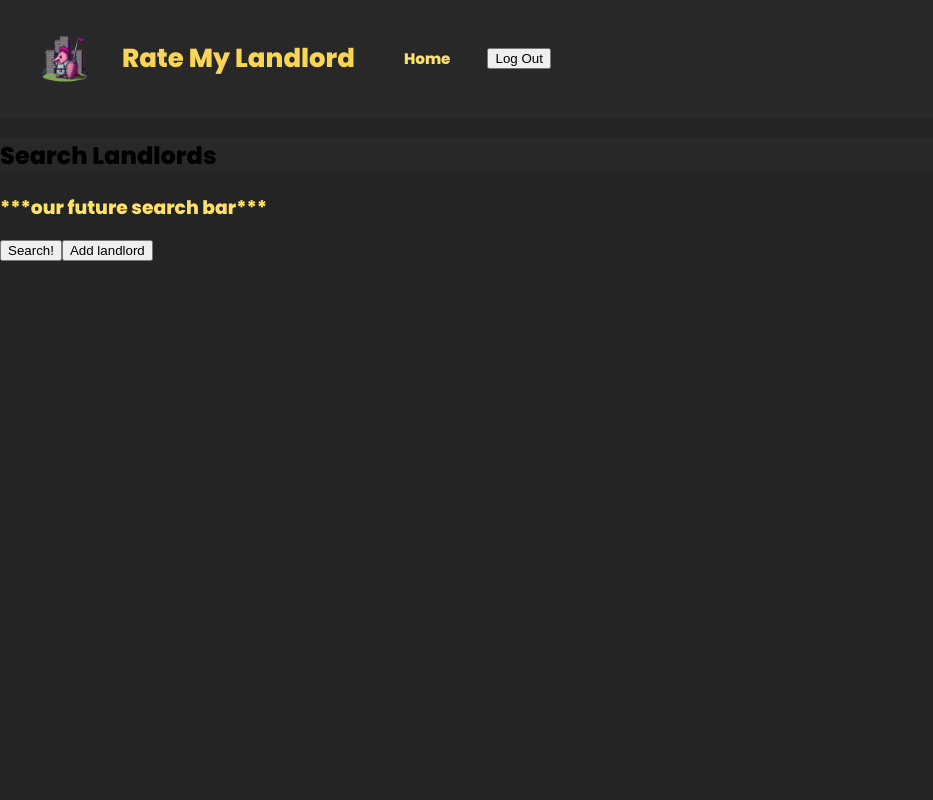
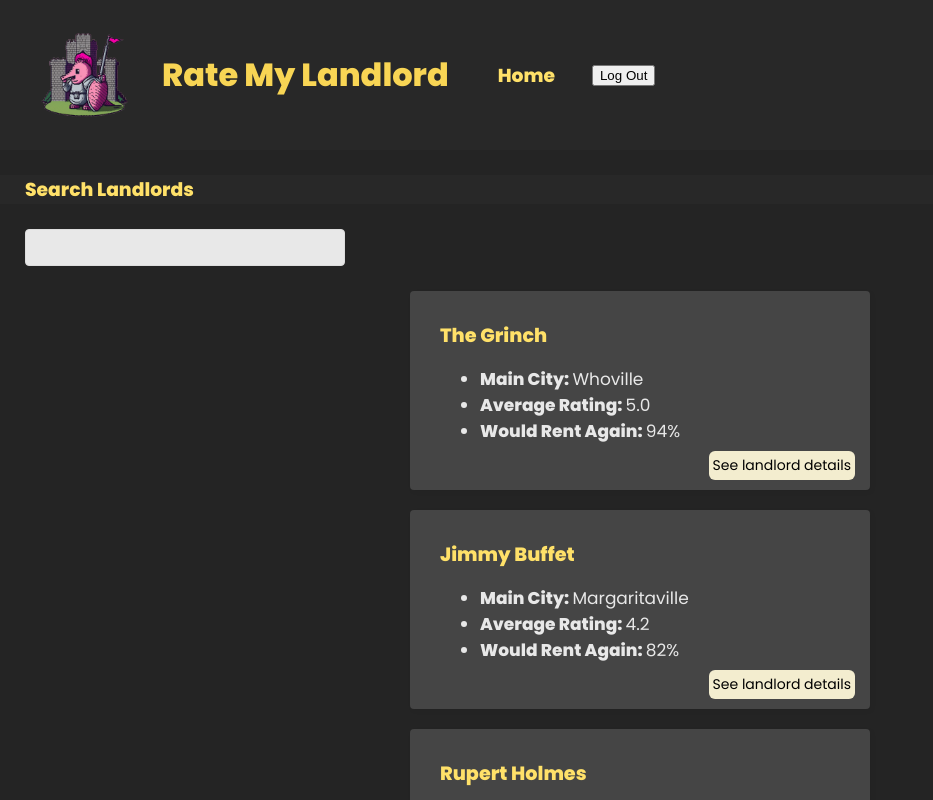
Before and after one commit to Pink-Fairy-Armadillo-PTRI-9/Scratch-Project, a React app: page / in a window 1280 px wide. Shown: the top 800 px of the page, without its empty margins (0-933 px from the left). Built offline with nearby package versions, Linux system fonts and the light colour scheme; no server answers.

Commit message:
jake before wednesday, search functionality, rendering fake landlord cards from a list in state

```diff
--- a/frontend/src/components/AddLandlord.jsx
+++ b/frontend/src/components/AddLandlord.jsx
@@ -1,14 +1,14 @@
 //at the bottom of search results, display a new landlord form
 
 import React, { useState } from "react";
-import { useLandlordsContext } from "../../frontend2/src/hooks/useLandlordsContext";
+import {Link, Routes, Route, useNavigate} from 'react-router-dom'
 
 const AddLandlord = () => {
-  const { dispatch } = useLandlordsContext();
   const [name, setName] = useState("");
   const [address, setAddress] = useState("");
   const [location, setLocation] = useState("");
   const [error, setError] = useState(null);
+  const navigate = useNavigate();
 
   const handleSubmit = async e => {
     e.preventDefault();
@@ -33,8 +33,7 @@ const AddLandlord = () => {
       setLocation("");
       setError(null);
       console.log("new landlord added", json);
-      dispatch({ type: "CREATE_LANDLORD", payload: json });
-      //!!!need to dispatch something here for state management!!!
+      navigate('/landlord/',json._id)
     }
   };
 
--- a/frontend/src/components/LandlordCard.jsx
+++ b/frontend/src/components/LandlordCard.jsx
@@ -8,10 +8,10 @@ const LandlordCard = ({
 }) => {
   return (
     // className="lanlord-search-results"
-    <article className="task-details">
+    <article className="landlordCards">
       <h4>{landlord.name}</h4>
       <ul>
-        <li><strong>Main City:</strong>{landlord.location}</li>
+        <li><strong>Main City: </strong>{landlord.location}</li>
         <li><strong>Average Rating: </strong>{landlord.rating}</li>
         <li><strong>Would Rent Again: </strong>{landlord.rentAgain}</li>
       </ul>
--- a/frontend/src/components/SearchPage.jsx
+++ b/frontend/src/components/SearchPage.jsx
@@ -3,62 +3,57 @@
 import React, { Component } from 'react';
 import { Link } from 'react-router-dom';
 import LandlordCard from './LandlordCard.jsx';
+import AddLandlord from './AddLandlord.jsx';
 
 class SearchPage extends Component {
   constructor(props) {
     super(props);
 
     this.state = {
-      searchSuggestions: [],
+      landlords: [{name: 'The Grinch', location: 'Whoville', rating: '5.0', rentAgain: '94%'}, {name: 'Jimmy Buffet', location: 'Margaritaville', rating: '4.2', rentAgain: '82%'}, {name: 'Rupert Holmes', location:'O\'Malley\'s Bar', rating: 'N/A', rentAgain: 'N/A'}, {name: 'Herman Melville', location: 'Nantucket', rating: '4.7', rentAgain: '85'}, {name: 'Elon Must', location: 'Edison', rating: '1.7', rentAgain: '27%'}],
+      searchBar: '',
       searchResults: [], // { name: 'Boston Real Estate Management', averageRating: 4.3, city / primaryLocation: 'Boston, MA' }
     };
-    this.getSearchResults = this.getSearchResults.bind(this);
   }
 
-  getSearchResults() {
-    // fetch('/api/search')
-    //   .then(res => res.json())
-    //   .then(res => {
-    //     .....setState.....
-    //   })
-    //   .catch(err => console.log('Characters.getMoreCharacters: ERROR: ', err));
 
-    // mock database call:
-    const foundLandlords = [{
-      id: 12345,
-      name: 'Best Realty',
-      rating: 4.5
-    }, {
-      id: 67890,
-      name: 'ABC Property Management',
-      rating: 3.8
-    }];
-    this.setState({searchResults: foundLandlords});
+  componentDidMount() {
+    fetch('http://localhost:3000/api/')
+    .then(res => res.json())
+    .then(json => this.setState({landlords: json}))
+    .then(console.log('landlords in state', this.state.landlords))
   }
 
+
   render() {
-    const landlords = this.state.searchResults;
+    const landlordsToRender = this.state.landlords.filter(landlord => landlord.name.toLowerCase().includes(this.state.searchBar) || landlord.location.toLowerCase().includes(this.state.searchBar))
+    console.log('render',landlordsToRender)
+    console.log('search', this.state.searchBar);
 
-    // if (!landlords.length) return (
-    //   <div>Sorry, no landlords found</div>
-    // );
-
-    const landlordCards = landlords.map(landlord => {
+    /* NEED TO HANDLE IF THERE ARE NO LANDLORDS WITH THAT NAME OR CITY AND ALSO EMPTY SEARCH BAR*/
+    const landlordCards = landlordsToRender.map(landlord => {
       return (
         <LandlordCard
           key={landlord.id}
           landlord={landlord}
         />
+
       );
     });
 
     return (
       <section>
         <header>
-          <h2>Search Landlords</h2>
+          <h3>Search Landlords</h3>
         </header>
 
-        <h3>***our future search bar***</h3>
+        <h3>
+        <input
+        type="text"
+        onChange={e=> this.setState({searchBar: e.target.value})}
+        value={this.state.searchBar}
+        />
+        </h3>
 
         <div>
           {landlordCards}
@@ -70,13 +65,7 @@ class SearchPage extends Component {
         >
           Search!
         </button>
-
-        <button
-          type="button"
-          // onClick={this.addLandlord}
-        >
-          Add landlord
-        </button>
+        <AddLandlord/>
       </section>
     );
   }
--- a/frontend/styles.css
+++ b/frontend/styles.css
@@ -12,11 +12,12 @@ body {
   font-family: "Poppins";
 }
 img {
-  max-width:50px;
+  max-width:90px;
   margin: 20px;
 }
 header {
   background: rgb(40, 40, 40);
+
 }
 header .container {
   max-width: 1400px;
@@ -30,11 +31,16 @@ header .container {
 header a {
   color:rgb(248, 213, 84);
   text-decoration: none;
-  font-size: small;
+  font-size: medium;
   margin: 12px;
 }
 header h3 {
   margin: 25px;
+}
+h3 input{
+  margin: 25px;
+  background-color: rgb(232, 232, 232);
+  color:#242424;
 }
 .pages{
   max-width: 1400px;
@@ -44,30 +50,34 @@ header h3 {
   align-items: center;
 
 }
+
 .home {
     display: grid;
     grid-template-columns: 3fr 1fr;
     gap: 100px;
   }
-  .task-details {
+  .landlordCards {
     background: rgb(69, 69, 69);
     border-radius: 4px;
     margin: 20px auto;
     padding: 30px;
     position: relative;
     box-shadow: 2px 2px 5px rgba(0,0,0,0.05);
+    width: 400px;
+    align-items: left;
   }
-  .task-details h4 {
+
+  .landlordCards h4 {
     margin: 0 90px 10px 0;
     font-size: 1.2em;
     color: rgb(255, 225, 105);
   }
-  .task-details p {
+  .landlordCards p {
     margin: 0;
     font-size: 0.9em;
     color: rgb(243, 237, 207);
   }
-  .task-details span {
+  .landlordCards span {
     position: absolute;
     top: 20px;
     right: 20px;
@@ -78,17 +88,21 @@ header h3 {
     color: rgb(0,0,0);
     font-size: 13px;
   }
+  .landlordCards li {
+    color: rgb(232, 232, 232);
+    font-size: 17px;
+  }
 
-  .task-details input {
+  .landlordCards input {
     position: absolute;
     cursor: pointer;
     top: 27px;
     right: 10px;
   }
-  .task-details button {
+  .landlordCards button {
     position:absolute;
-    top: 60px;
-    right: 85px;
+    bottom: 10px;
+    right: 15px;
     background: rgb(243, 237, 207);
     cursor: pointer;
     border: 0;
@@ -96,12 +110,9 @@ header h3 {
     padding: 4px;
     font-family: "Poppins";
     border-radius: 6px;
-    font-size: 10px;
-    margin: 4px;
-    width: 20px;
-    height: 25px;
+    font-size: 14px;
   }
-  .task-details small {
+  .landlordCards small {
     position:absolute;
     margin: 0;
     font-size: 18px;
@@ -122,7 +133,7 @@ header h3 {
     padding: 10px;
     margin-top: 10px;
     margin-bottom: 20px;
-    width: 100%;
+    width: 25%;
     border: 1px solid #ddd;
     border-radius: 4px;
     box-sizing: border-box;
```
Also changed, not shown: frontend/src/components/AddReview.jsx (+10 -14 lines), 2 other files (tests, documents, lock files or other folders).
